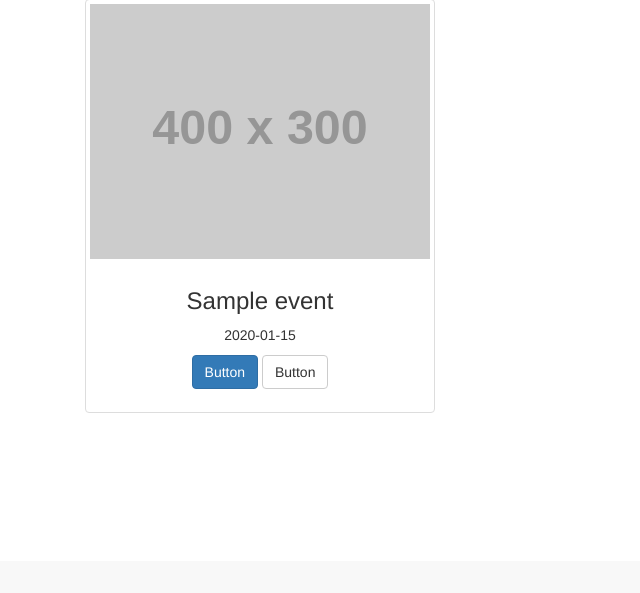
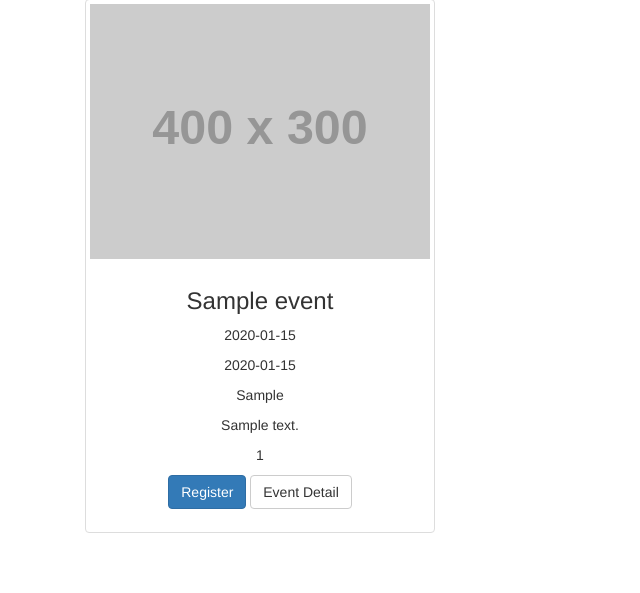
Before and after one commit to WLBQE/Takeit, a Flask app: page /1 in a window 1280 px wide. Shown: the part 239-832 px from the top of the page, without its empty margins (0-640 px from the left). Before the commit the page ends 652 px from the top, so only its background shows below. Run offline with Flask 2, Linux system fonts and the light colour scheme; the visitor is signed in with stand-in values (Sample User, id 1); tables that the repository leaves empty hold one stand-in row (values such as "Sample post"); grey boxes labelled with a size stand in for pictures from a placeholder-image service; some libraries are stand-ins or nearby versions.

Commit message:
sign up;

```diff
--- a/app/templates/index.html
+++ b/app/templates/index.html
@@ -52,9 +52,15 @@
             <div class="thumbnail">
               <img src="http://placehold.it/400x300" alt="...">
               <div class="caption">
+{#                  event_name, event_description, event_location, start_time, end_time#}
                 <h3>{{ item[1] }}</h3>
                 <p>{{ item[2] }}</p>
-                <p><a href="#" class="btn btn-primary" role="button">Button</a> <a href="#" class="btn btn-default" role="button">Button</a></p>
+                  <p>{{ item[3] }}</p>
+                  <p>{{ item[4] }}</p>
+                  <p>{{ item[5] }}</p>
+                  <p>{{ item[6] }}</p>
+                <p><a href="#" class="btn btn-primary" role="button">Register</a>
+                    <a href="#" class="btn btn-default" role="button">Event Detail</a></p>
               </div>
             </div>
           </div>
```
